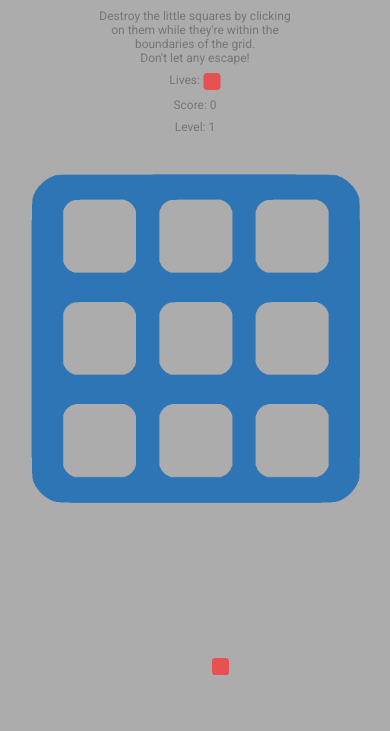
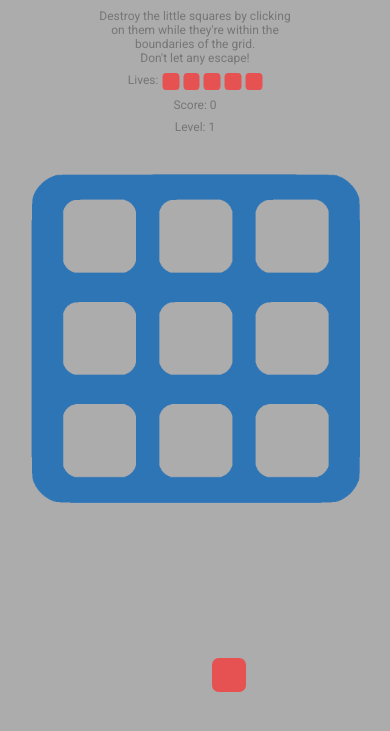
Before and after one commit to Vikkio92/squares-game, a plain HTML site: page index.html in a window 390 px wide. Both pictures are taken after a click on the button "Start". Shown: the part 83-814 px from the top of the page. Drawn offline with Linux system fonts and the light colour scheme.

Commit message:
Optimised mobile square size

```diff
--- a/assets/css/styles.css
+++ b/assets/css/styles.css
@@ -96,8 +96,8 @@ body {
 
     #square {
         border-radius: 20%;
-        width: clamp(1rem, 2vh, 2rem);
-        height: clamp(1rem, 2vh, 2rem);
+        width: clamp(2rem, 4vh, 4rem);
+        height: clamp(2rem, 4vh, 4rem);
         z-index: 1;
         background-color: #e65252;
         position: absolute;
--- a/assets/js/app.js
+++ b/assets/js/app.js
@@ -103,7 +103,7 @@ function startGame() {
   isGameOn = 1;
   fireAgain = false;
   level = 1;
-  lives = 1;
+  lives = 5;
   points = 0;
   squareSpeed = 4;
   // Title
```
